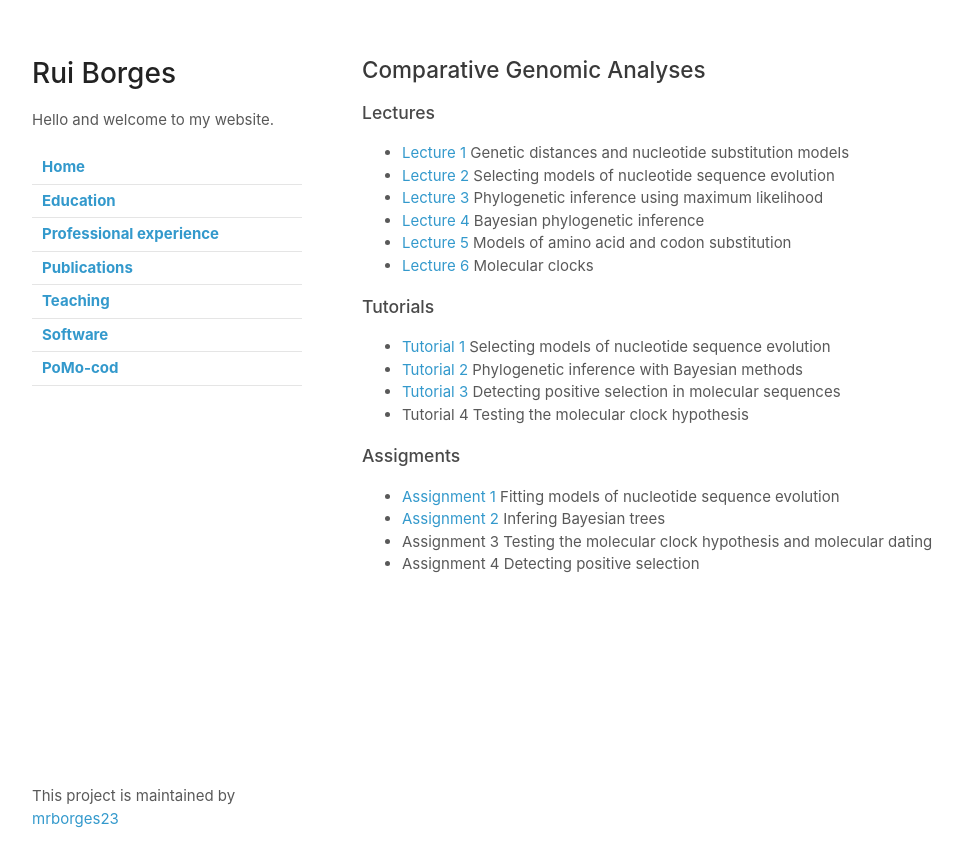
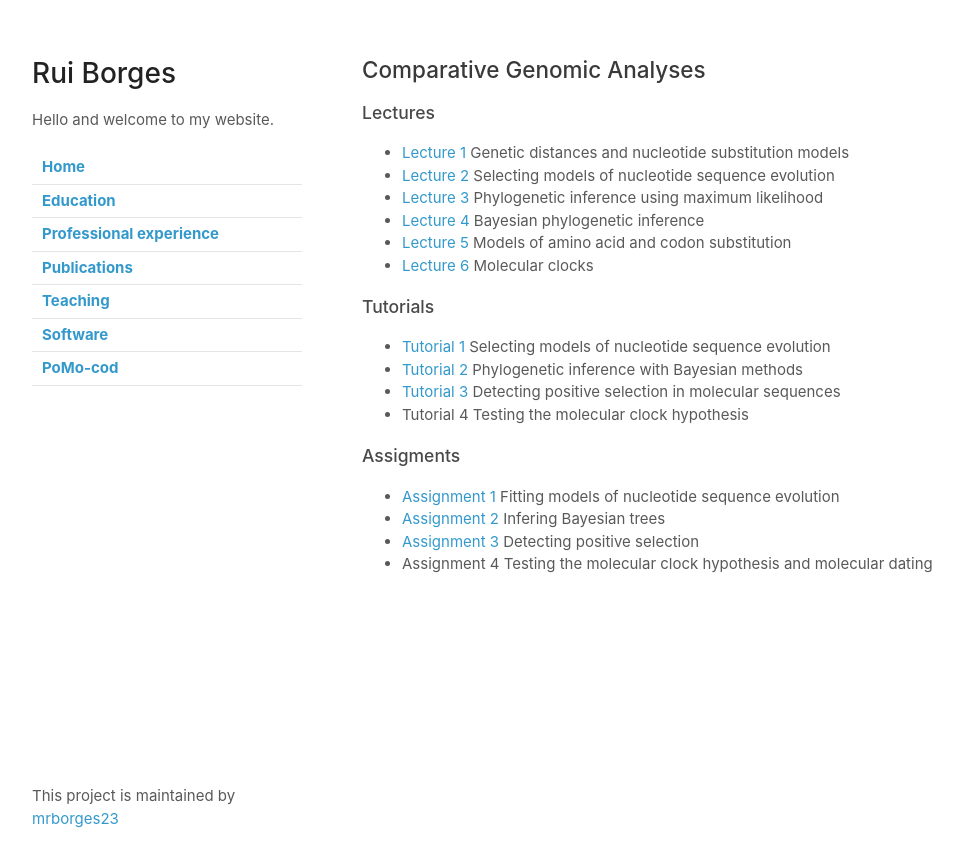
Before and after one commit to mrborges23/mypage.github.io, a Jekyll site: the page built from teaching.md, in a window 1280 px wide. Shown: the top 867 px of the page, without its empty margins (68-1031 px from the left). Built offline with Jekyll 4.4.1, drawn with Linux system fonts in a browser that asks for light colours; our own code applies the rules of GitHub Pages for plain Markdown files; part of the change alters nothing that is shown.

```diff
--- a/teaching.md
+++ b/teaching.md
@@ -12,11 +12,11 @@
 ### Tutorials
 * [Tutorial 1](tutorial_1.md) Selecting models of nucleotide sequence evolution <br/>
 * [Tutorial 2](tutorial_2.md) Phylogenetic inference with Bayesian methods <br/>
-* [Tutorial 3](tutorial_3.md) Detecting positive selection in molecular sequences
-* Tutorial 4  Testing the molecular clock hypothesis<br/>
+* [Tutorial 3](tutorial_3.md) Detecting positive selection in molecular sequences <br/>
+* Tutorial 4 Testing the molecular clock hypothesis
 
 ### Assigments
 * [Assignment 1](assignment_1.md) Fitting models of nucleotide sequence evolution <br/>
 * [Assignment 2](assignment_2.md) Infering Bayesian trees <br/>
-* Assignment 3 Testing the molecular clock hypothesis and molecular dating <br/>
-* Assignment 4 Detecting positive selection
+* [Assignment 3](assignment_3.md) Detecting positive selection <br/>
+* Assignment 4 Testing the molecular clock hypothesis and molecular dating
```
